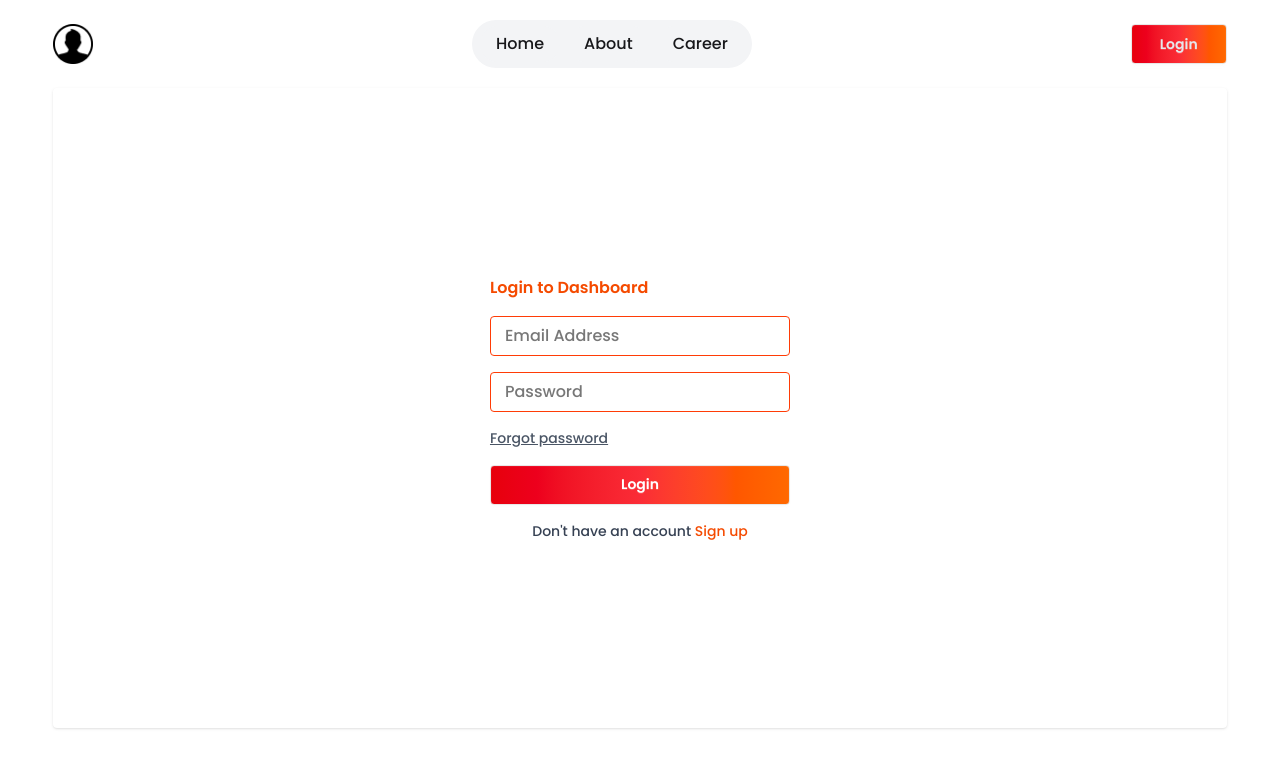
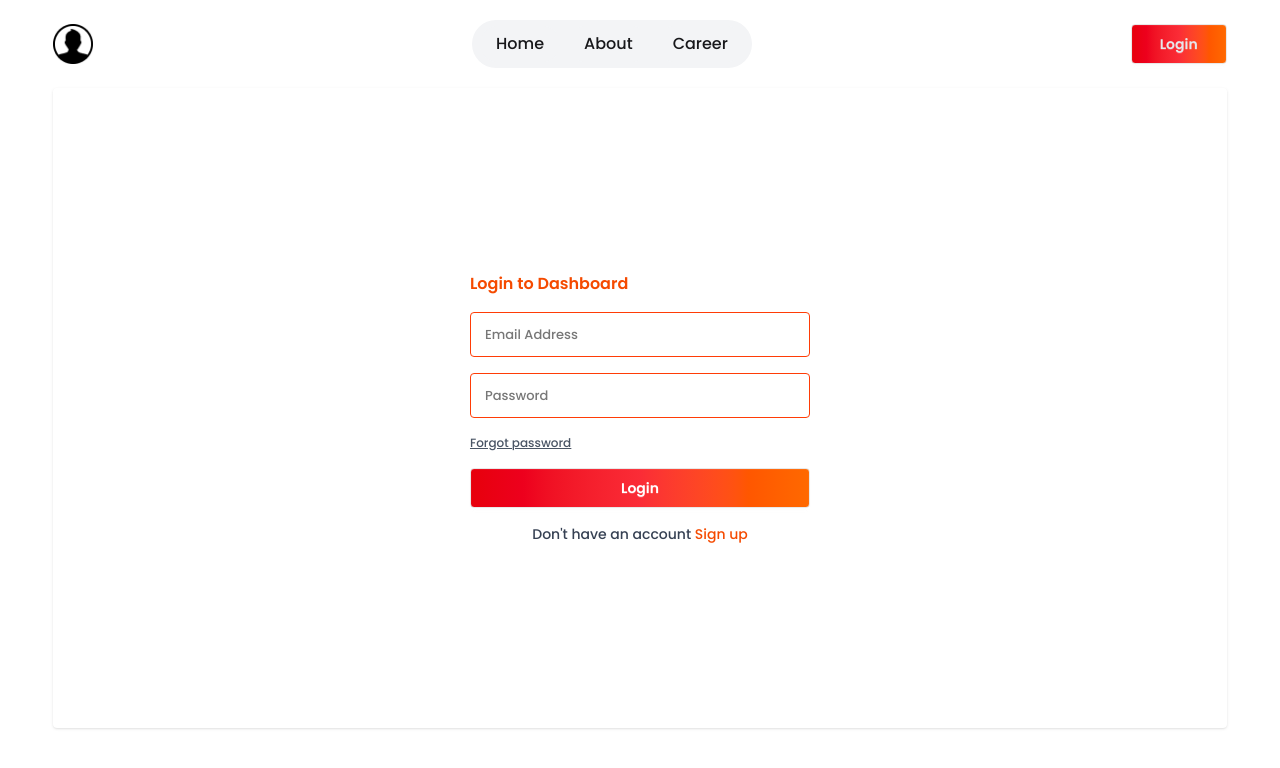
Before and after one commit to kamalcodezen/daragon-news-next, a Next.js app: page /login in a window 1280 px wide. Shown: the top 768 px of the page. Built offline with nearby package versions, Linux system fonts and the light colour scheme.

Commit message:
login form create and design complete

```diff
--- a/src/app/(auth)/login/login.css
+++ b/src/app/(auth)/login/login.css
@@ -1,16 +1,16 @@
 .input-group {
     position: relative;
-    width: 300px;
+    width: 340px;
 }
 
 .input-group input {
     width: 100%;
-    padding: 7px 10px;
-    font-size: 16px;
+    padding: 11px 14px;
+    font-size: 14px;
     border: 1px solid #ff3c06;
     outline: none;
     border-radius: 4px;
-    /* background-color: white; */
+    /* background: white; */
 
 }
 
@@ -20,7 +20,7 @@
     left: 10px;
     transform: translateY(-50%);
     color: #777;
-    font-size: 16px;
+    font-size: 13px;
     pointer-events: none;
     transition: 0.3s ease;
     background-color: white;
@@ -28,7 +28,22 @@
 }
 
 .input-group input:focus+label,
-.input-group input:valid+label {
+.input-group input:not(:placeholder-shown)+label {
     top: -1px;
-    font-size: 14px;
+    font-size: 13px;
+    color: black;
 }
+
+input:-webkit-autofill,
+input:-webkit-autofill:hover,
+input:-webkit-autofill:focus,
+textarea:-webkit-autofill,
+select:-webkit-autofill {
+
+    -webkit-box-shadow: 0 0 0px 1000px white inset !important;
+
+    -webkit-text-fill-color: black !important;
+
+    transition: background-color 5000s ease-in-out 0s;
+
+}
--- a/src/app/(auth)/login/page.jsx
+++ b/src/app/(auth)/login/page.jsx
@@ -1,28 +1,70 @@
+"use client";
+
 import "@/app/(auth)/login/login.css";
+import { p } from "framer-motion/client";
 import Link from "next/link";
+import { useForm } from "react-hook-form";
 
 const LoginPage = () => {
+  const {
+    register,
+    handleSubmit,
+    watch,
+    formState: { errors },
+  } = useForm();
+
+  const handleLogin = (data) => {
+    // console.log(data, "login");
+    // console.log(errors, "errors");
+  };
+
+  // console.log(errors, "errors");
+
   return (
     <div className="w-11/12 mx-auto shadow rounded">
       <div className="min-h-[80vh] flex flex-col items-center justify-center">
-        <form className="space-y-4 ">
+        <form onSubmit={handleSubmit(handleLogin)} className="space-y-4">
           <p className="font-semibold text-orange-600">Login to Dashboard</p>
 
           <div className="input-group">
-            <input type="email" name="email" required />
+            <input
+              type="email"
+              {...register("email", { required: "kamal@exmaple.com" })}
+              placeholder=" "
+            />
             <label>Email Address</label>
           </div>
 
+          {errors.email && (
+            <p className="text-[10px] text-red-700">{errors.email?.message}</p>
+          )}
+
           <div className="input-group">
-            <input type="password" name="password" required />
+            <input
+              type="password"
+              placeholder=" "
+              {...register("password", {
+                required:
+                  "Must be at least 8 characters with 1 uppercase and 1 number",
+              })}
+            />
             <label>Password</label>
           </div>
 
-          <p className="text-[14px]  text-gray-600 underline hover:text-orange-600">
+          {errors.password && (
+            <p className="text-[10px] text-red-700">
+              {errors.password.message}
+            </p>
+          )}
+
+          <p className="text-[12px]  text-gray-600 underline hover:text-orange-600">
             <Link href="">Forgot password</Link>
           </p>
 
-          <button className="btn w-full bg-linear-to-t bg-gradient-to-r from-red-600 via-red-500 to-orange-500 text-white">
+          <button
+            type="submit"
+            className="btn w-full bg-linear-to-t bg-gradient-to-r from-red-600 via-red-500 to-orange-500 text-white"
+          >
             Login
           </button>
 
```
